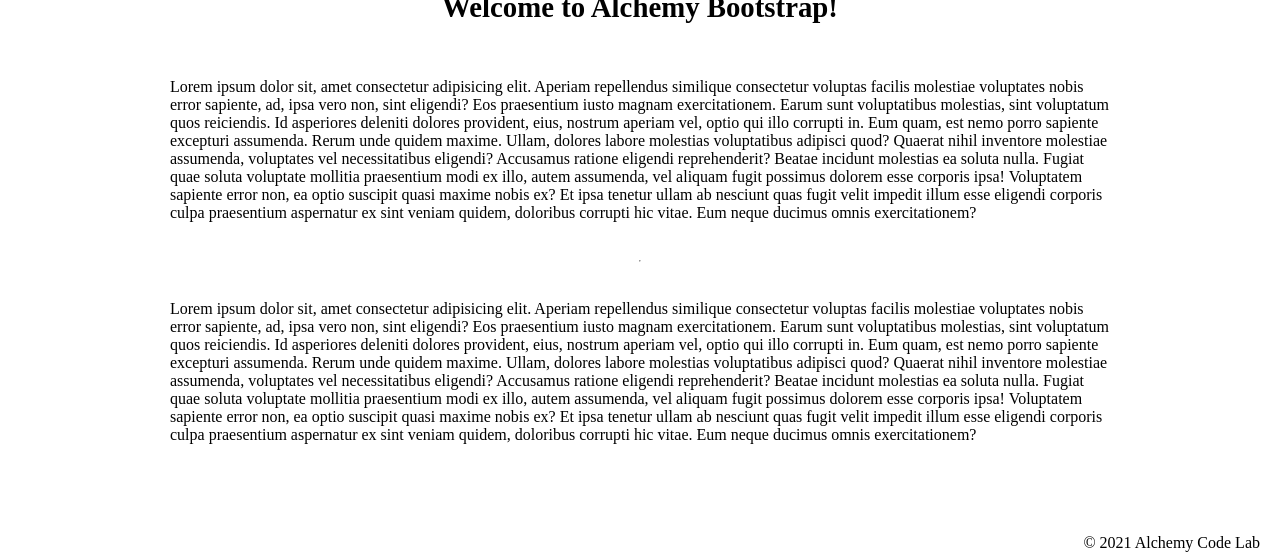
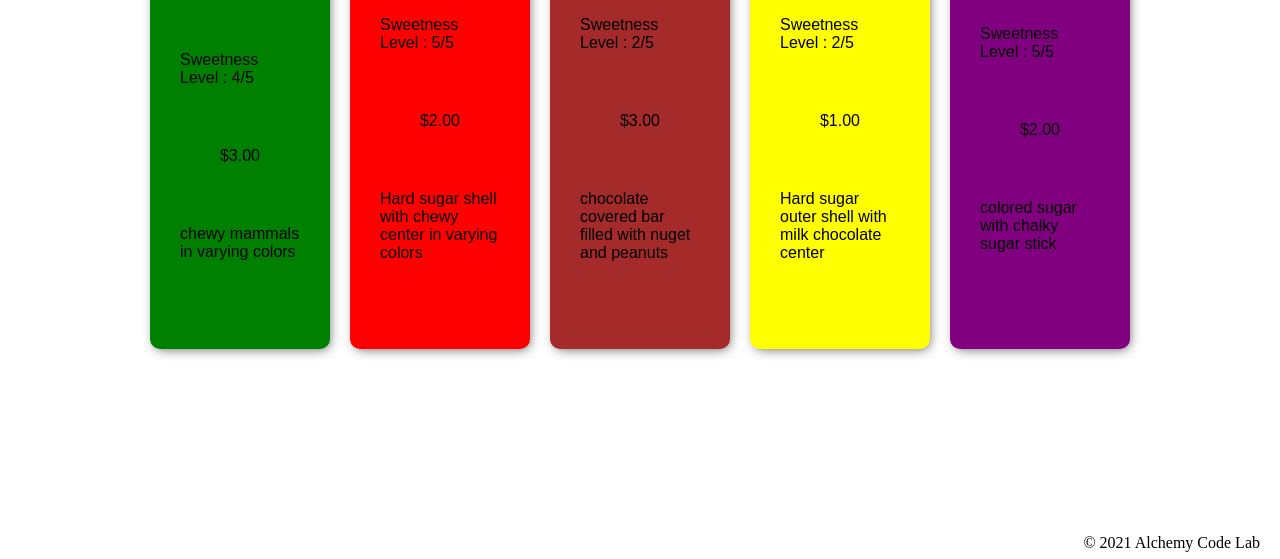
Before and after one commit to belliott15/display-a-list-practice, a website with bundled scripts: page index.html in a window 1280 px wide. Shown: the part 241-800 px from the top of the page. Built offline with nearby package versions, Linux system fonts and the light colour scheme; a web font is replaced by a local one.

Commit message:
initialized render candy function and called it in app.js

```diff
--- a/app.js
+++ b/app.js
@@ -1,7 +1,14 @@
 // import functions and grab DOM elements
+import { candyArr } from './candy-data.js';
+import { renderCandy } from './render-candy.js';
+// initialize global state
+const candyContainer = document.querySelector('#candy-container');
 
-// initialize global state
-
+for (let candy of candyArr){
+    let candyList = renderCandy(candy);
+    console.log(candyList);
+    candyContainer.append(candyList);
+}
 // set event listeners
   // get user input
   // use user input to update state
--- a/candy-data.js
+++ b/candy-data.js
@@ -1,4 +1,4 @@
-export const candyEl = [
+export const candyArr = [
     {
         name: 'Gummy Bears',
         sweetness: '4',
--- a/index.html
+++ b/index.html
@@ -21,48 +21,7 @@
         </div>
     </header>
     <main>
-        <section class="main-section">
-            <img class="main-logo" src="./assets/alchemy-logo.png" />
-            <h2>
-                Welcome to Alchemy Bootstrap!
-            </h2>
-
-            <p>
-                Lorem ipsum dolor sit, amet consectetur adipisicing elit. Aperiam repellendus similique consectetur
-                voluptas facilis molestiae voluptates nobis error sapiente, ad, ipsa vero non, sint eligendi? Eos
-                praesentium iusto magnam exercitationem.
-                Earum sunt voluptatibus molestias, sint voluptatum quos reiciendis. Id asperiores deleniti dolores
-                provident, eius, nostrum aperiam vel, optio qui illo corrupti in. Eum quam, est nemo porro sapiente
-                excepturi assumenda.
-                Rerum unde quidem maxime. Ullam, dolores labore molestias voluptatibus adipisci quod? Quaerat nihil
-                inventore molestiae assumenda, voluptates vel necessitatibus eligendi? Accusamus ratione eligendi
-                reprehenderit? Beatae incidunt molestias ea soluta nulla.
-                Fugiat quae soluta voluptate mollitia praesentium modi ex illo, autem assumenda, vel aliquam fugit
-                possimus dolorem esse corporis ipsa! Voluptatem sapiente error non, ea optio suscipit quasi maxime nobis
-                ex?
-                Et ipsa tenetur ullam ab nesciunt quas fugit velit impedit illum esse eligendi corporis culpa
-                praesentium aspernatur ex sint veniam quidem, doloribus corrupti hic vitae. Eum neque ducimus omnis
-                exercitationem?
-            </p>
-            <hr />
-            <p>
-                Lorem ipsum dolor sit, amet consectetur adipisicing elit. Aperiam repellendus similique consectetur
-                voluptas facilis molestiae voluptates nobis error sapiente, ad, ipsa vero non, sint eligendi? Eos
-                praesentium iusto magnam exercitationem.
-                Earum sunt voluptatibus molestias, sint voluptatum quos reiciendis. Id asperiores deleniti dolores
-                provident, eius, nostrum aperiam vel, optio qui illo corrupti in. Eum quam, est nemo porro sapiente
-                excepturi assumenda.
-                Rerum unde quidem maxime. Ullam, dolores labore molestias voluptatibus adipisci quod? Quaerat nihil
-                inventore molestiae assumenda, voluptates vel necessitatibus eligendi? Accusamus ratione eligendi
-                reprehenderit? Beatae incidunt molestias ea soluta nulla.
-                Fugiat quae soluta voluptate mollitia praesentium modi ex illo, autem assumenda, vel aliquam fugit
-                possimus dolorem esse corporis ipsa! Voluptatem sapiente error non, ea optio suscipit quasi maxime nobis
-                ex?
-                Et ipsa tenetur ullam ab nesciunt quas fugit velit impedit illum esse eligendi corporis culpa
-                praesentium aspernatur ex sint veniam quidem, doloribus corrupti hic vitae. Eum neque ducimus omnis
-                exercitationem?
-            </p>
-
+        <section id="candy-container">
         </section>
     </main>
     <footer>
--- a/render-candy.js
+++ b/render-candy.js
@@ -0,0 +1,26 @@
+export function renderCandy(candyObj) {
+// <div id="candy-container">
+//         <h2>Candy Name</h2>
+//         <p>sweetness level</p>
+//         <p>cost:</p>
+//         <p>description</p>
+// </div>
+    const candyEl = document.createElement('div');
+    const candyNameEl = document.createElement('h2');
+    const sweetLevelEl = document.createElement('p');
+    const costEl = document.createElement('p');
+    const descriptionEl = document.createElement('p');
+
+
+    candyEl.classList.add('candy');
+    candyEl.style.background = `${candyObj.color}`;
+
+    candyNameEl.textContent = candyObj.name;
+    sweetLevelEl.textContent = `Sweetness Level : ${candyObj.sweetness}/5`;
+    costEl.textContent = `$${candyObj.cost}.00`;
+    descriptionEl.textContent = candyObj.description;
+
+    candyEl.append(candyNameEl, sweetLevelEl, costEl, descriptionEl);
+
+    return candyEl;
+}
--- a/styles/style.css
+++ b/styles/style.css
@@ -1,4 +1,5 @@
 
+@import url('https://fonts.googleapis.com/css2?family=Emilys+Candy&display=swap');
 body {
     /* https://coolors.co/generate and click export -> scss to get the colors to copy and paste below*/
     /* --color1: hsla(349, 69%, 76%, 1);
@@ -35,7 +36,6 @@ section {
     width: 1000px;
     max-width: 80%;
     display: flex;
-    flex-direction: column;
     justify-content: center;
     align-items: center;
     padding-top: var(--gutter);
@@ -111,3 +111,17 @@ footer {
     }
 
   }
+
+.candy {
+    box-shadow: 2px 3px 12px -3px rgba(0,0,0,0.65);
+    display: flex;
+    justify-content: center;
+    align-items: center;
+    flex-wrap: wrap;
+    flex-direction: column;
+    width: 100%;
+    height: 500px;
+    font-family: Emilys candy, sans-serif;
+    border-radius: 10px;
+    margin: 10px;
+}
```
